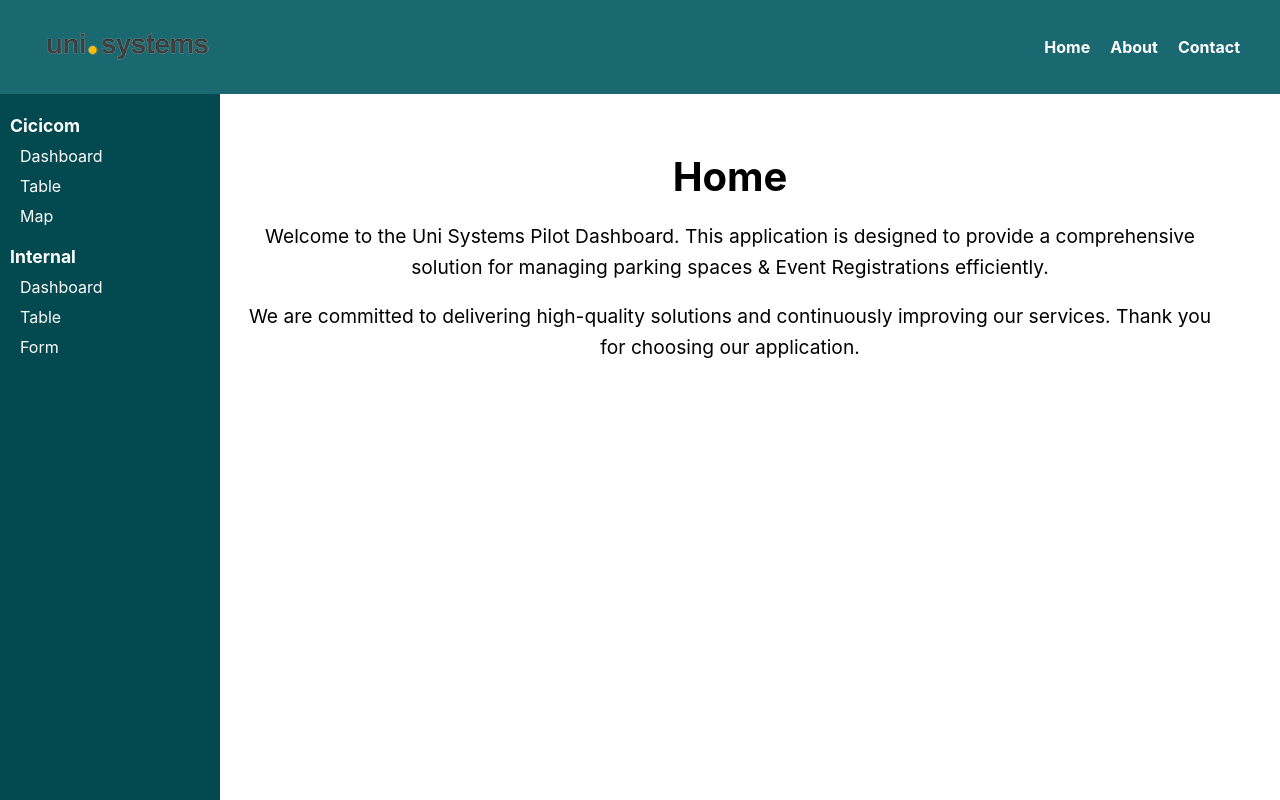
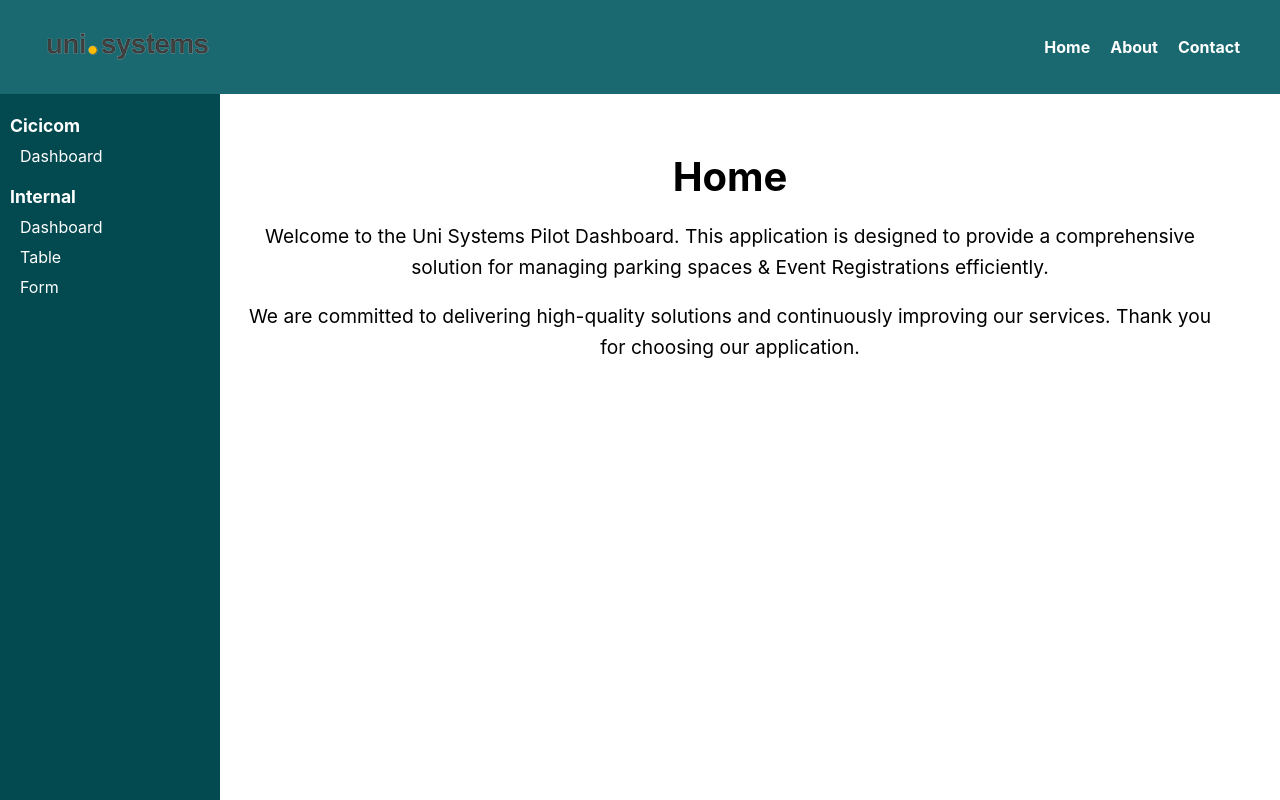
Before and after one commit to Uni-Systems-SMSA/React-App, a React (Create React App) app: page / in a window 1280 px wide. Built offline with nearby package versions, Linux system fonts and the light colour scheme; the HTML template or start-up script is replaced by a standard one.

Commit message:
Change the view of the Map

```diff
--- a/src/components/Map/Map.css
+++ b/src/components/Map/Map.css
@@ -1,13 +1,17 @@
 /* Map.css */
 .map-container {
-  width: 100%;
-  height: 100%;
+  margin-top: 60px;
+  margin-left: 100px;
+  padding: 20px;
+  width: calc(100% - 220px);
+  height: calc(100vh - 60px - 20px);
+  overflow-y: hidden;
 }
 
 .leaflet-container {
   /* width: 80; */
   width: calc(100vh - - 20px);
   height: calc(100vh - 220px - 120px);
-  padding-top: 60px;
-  margin: 80px;
+  /* padding-top: 60px; */
+  /* margin: 80px; */
 }
--- a/src/components/Map/Map.js
+++ b/src/components/Map/Map.js
@@ -18,6 +18,7 @@ L.Icon.Default.mergeOptions({
 const Map = ({ data = [], visibleSpots = {} }) => {
   return (
     <div className="map-container">
+      <h2>Map</h2>
       <MapContainer
         center={[37.983347, 23.746964]}
         zoom={11}
--- a/src/components/Navbar/Navbar.js
+++ b/src/components/Navbar/Navbar.js
@@ -20,12 +20,8 @@ const Navbar = () => {
             <li>
               <Link to={ROUTES.CICICOM.DASHBOARD}>Dashboard</Link>
             </li>
-            <li>
-              <Link to={ROUTES.CICICOM.TABLE}>Table</Link>
-            </li>
-            <li>
-              <Link to={ROUTES.CICICOM.MAP}>Map</Link>
-            </li>
+            <li>{/* <Link to={ROUTES.CICICOM.TABLE}>Table</Link> */}</li>
+            <li>{/* <Link to={ROUTES.CICICOM.MAP}>Map</Link> */}</li>
           </ul>
         </li>
         <li>
--- a/src/components/Table/Table.js
+++ b/src/components/Table/Table.js
@@ -63,7 +63,7 @@ const Table = ({ data, onToggleVisibility }) => {
 
   return (
     <div className="table-container">
-      <h2>Parking Dashboard</h2>
+      <h2>Tables</h2>
       <table>
         <thead>
           <tr>
```
